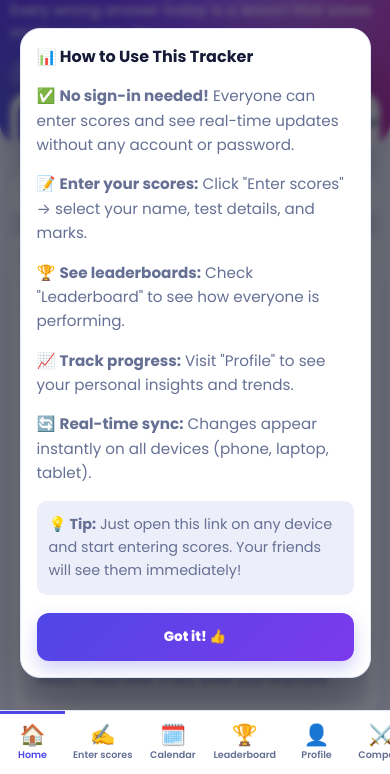
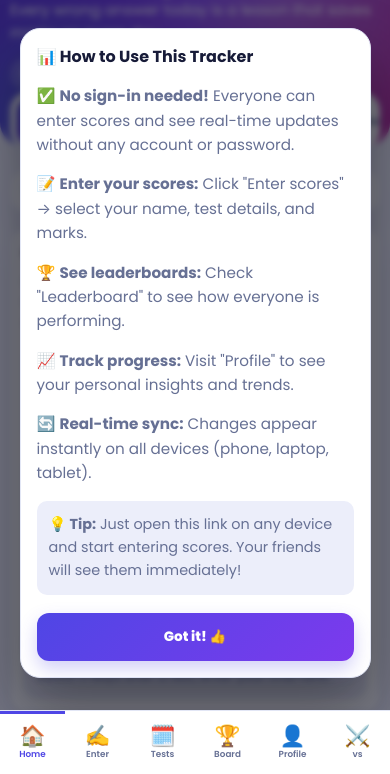
Before and after one commit to Kishore756/ssc-cgl-tracker, a plain HTML site: page index.html in a window 390 px wide. Shown: the part 69-843 px from the top of the page. Drawn offline with Linux system fonts and the light colour scheme; no server answers.

Commit message:
Refactor mobile nav styles and button labels
Update mobile navigation styles and improve button accessibility.

```diff
--- a/index.html
+++ b/index.html
@@ -42,6 +42,9 @@ button,input,select{font:inherit;color:inherit}
 .nav button:hover{background:var(--bg2);color:var(--ink)}
 .nav button[aria-current="page"]{background:linear-gradient(135deg,#4f46e5,#7c3aed);color:#fff;box-shadow:0 8px 18px rgba(79,70,229,.32)}
 main{margin-top:18px;padding-bottom:30px}
+@media (max-width:760px){
+  main{padding-bottom:80px}
+}
 .stack{display:flex;flex-direction:column;gap:16px}
 .grid{display:grid;gap:14px}
 .g2{grid-template-columns:repeat(2,minmax(0,1fr))}
@@ -313,8 +316,8 @@ input[type=checkbox]{width:18px;height:18px;accent-color:var(--brand)}
   .icon-btn{width:36px;height:36px;font-size:.9rem}
 
   /* Mobile nav - scrollable horizontal */
-  .nav{overflow-x:auto;overflow-y:hidden;-webkit-overflow-scrolling:touch}
-  .nav button{padding:10px 12px;font-size:.8rem;white-space:nowrap}
+  .nav{overflow-x:auto;overflow-y:hidden;-webkit-overflow-scrolling:touch;gap:2px;padding:6px}
+  .nav button{padding:6px 8px;font-size:.7rem;white-space:nowrap;gap:2px}
 
   /* Layout */
   .wrap{padding:0 12px}
@@ -902,9 +905,11 @@ function buildNav() {
 
   var bottomNav = $('#bottomNav');
   clearEl(bottomNav);
+  var shortLabels = { home: 'Home', enter: 'Enter', tests: 'Tests', board: 'Board', profile: 'Profile', compare: 'vs', history: 'History', team: 'Team' };
   VIEWS.forEach(function (v) {
-    bottomNav.appendChild(h('button', { type: 'button', 'data-view': v.id, onclick: function () { go(v.id); } },
-      [h('span', { class: 'bottom-nav-icon', 'aria-hidden': 'true' }, [v.icon]), h('span', { style: { display: 'block' } }, [v.label])]));
+    var shortLabel = shortLabels[v.id] || v.label;
+    bottomNav.appendChild(h('button', { type: 'button', 'data-view': v.id, onclick: function () { go(v.id); }, title: v.label },
+      [h('span', { class: 'bottom-nav-icon', 'aria-hidden': 'true' }, [v.icon]), h('span', { style: { fontSize: '.55rem', display: 'block' } }, [shortLabel])]));
   });
 }
 function renderNav() {
```
